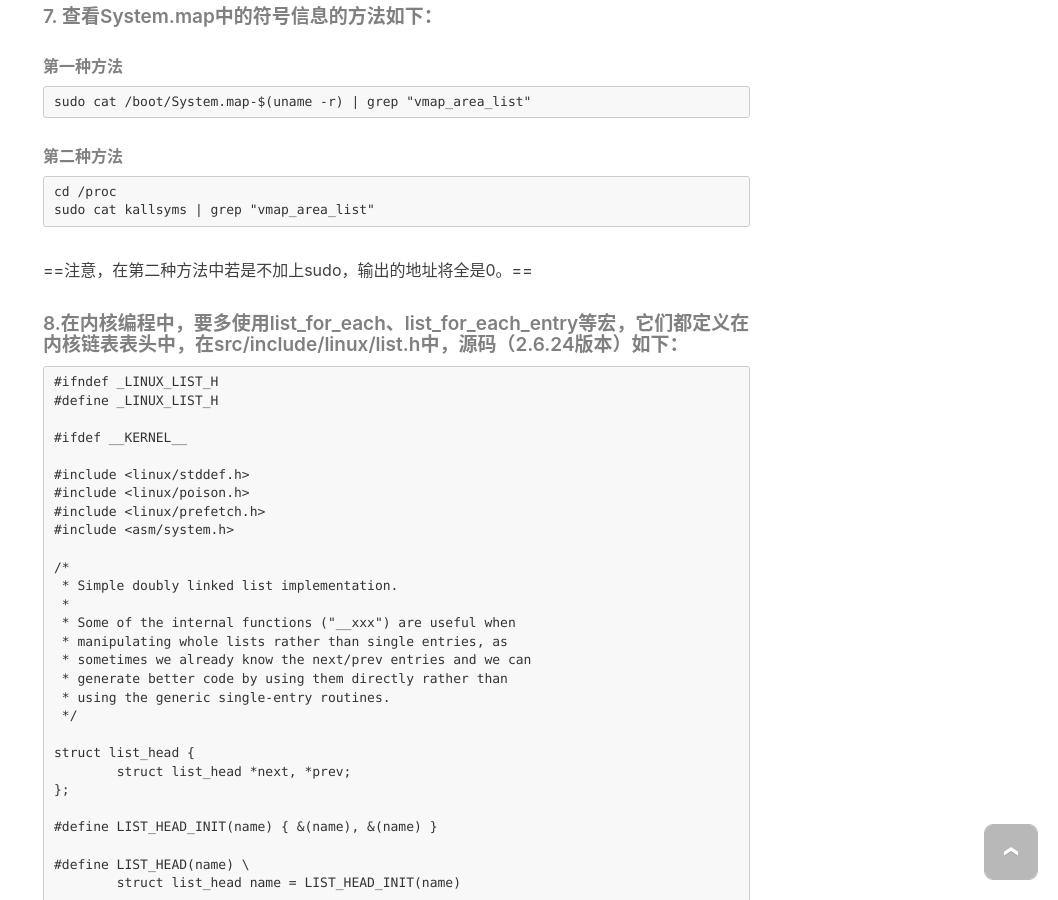
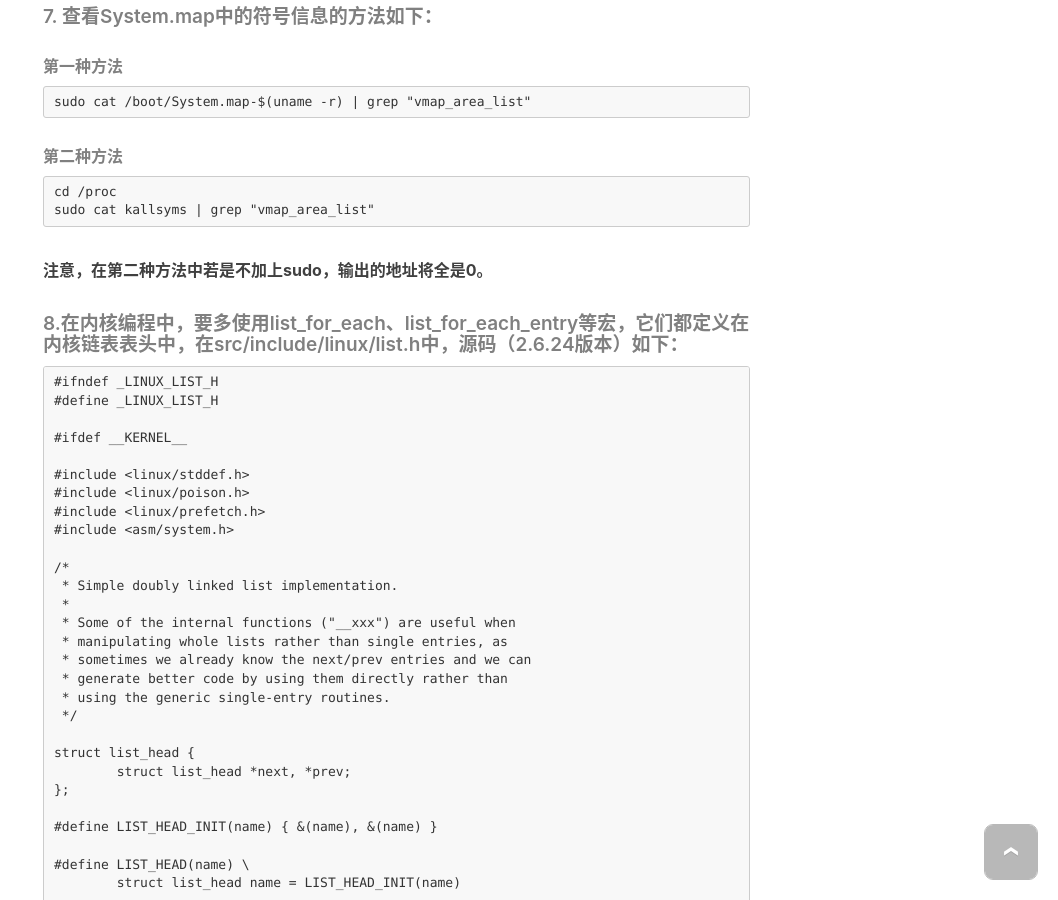
Before and after one commit to Jahvey/yuchen112358.github.io, a Jekyll site: the page built from _posts/2016-07-20-linux-comman.md, in a window 1280 px wide and 900 px high, scrolled down 1126 px. Shown: the whole window, without its empty margins (222-1280 px from the left). Built offline with Jekyll 4.4.1, drawn with Linux system fonts in a browser that asks for light colours; nearby versions of some CDN libraries; comment, search, counter and statistics services are not loaded.

Commit message:
新博文

````diff
--- a/_posts/2016-07-20-linux-comman.md
+++ b/_posts/2016-07-20-linux-comman.md
@@ -12,38 +12,50 @@
 ```Bash
 tar zxvf 文件名.tar.gz
 ```
+
 ##### 2. 压缩：
 ```Bash
 tar zcvf 文件名.tar.gz 目标名
 ```
+
 ##### 3. 求某个文件的sha值：
 ```Bash
 sha256sum odroid-xu3.tar.gz
 ```
+
 ##### 4. 比对：
 ```Bash
 sha256sum 文件名
 ```
+
 ##### 5. 查看文件大小（目录下所有文件）：
 ```Bash
 du -sh
 ```
+
 ##### 6. 查看磁盘情况：
 ```Bash
 df -hl
 ```
+
 ##### 7. 查看System.map中的符号信息的方法如下：
+
 ###### 第一种方法
+
 ```Bash
 sudo cat /boot/System.map-$(uname -r) | grep "vmap_area_list"
 ```
+
 ###### 第二种方法
+
 ```Bash
 cd /proc
 sudo cat kallsyms | grep "vmap_area_list"
 ```
-==注意，在第二种方法中若是不加上sudo，输出的地址将全是0。==
+**注意，在第二种方法中若是不加上sudo，输出的地址将全是0。**
+
 ##### 8.在内核编程中，要多使用list_for_each、list_for_each_entry等宏，它们都定义在内核链表表头中，在src/include/linux/list.h中，源码（2.6.24版本）如下：
+
 
 ```C
 #ifndef _LINUX_LIST_H
````
